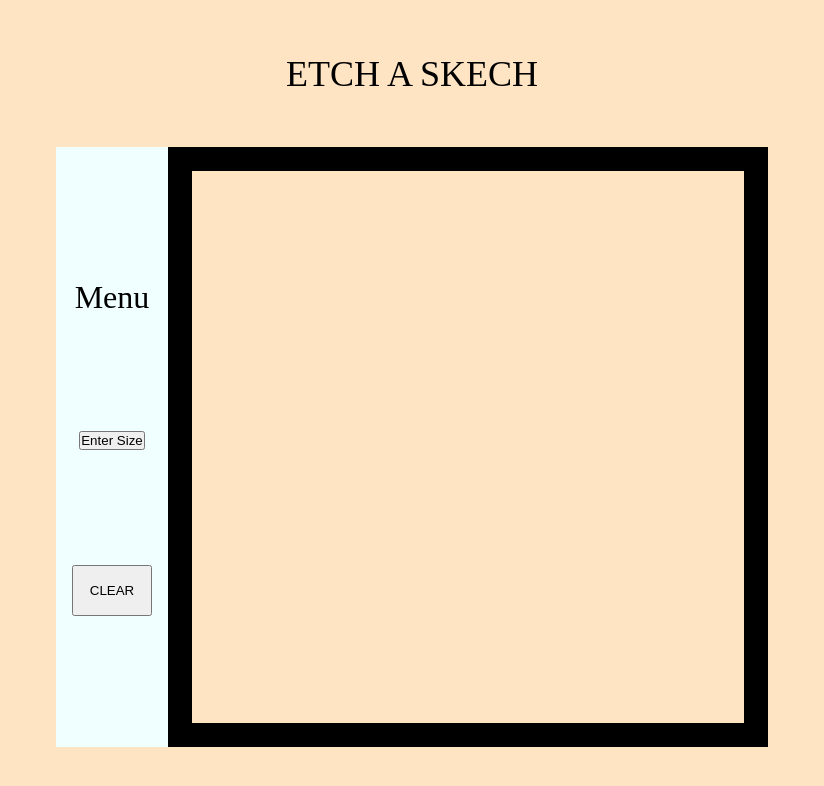
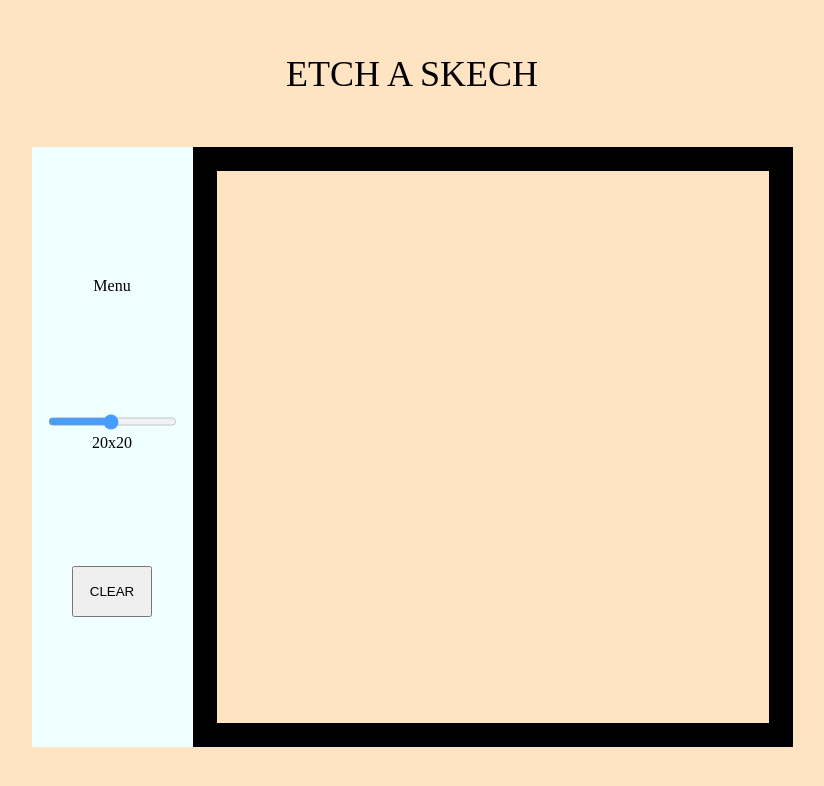
Before and after one commit to ErdemSusam23/Etch-a-Sketch, a plain HTML site: page index.html in a window 1280 px wide. Shown: the whole page, without its empty margins (228-1052 px from the left). Drawn offline with Linux system fonts and the light colour scheme.

Commit message:
uptade html and add slider to create canvas

```diff
--- a/index.html
+++ b/index.html
@@ -15,7 +15,20 @@
 	<body>
 		<header>ETCH A SKECH</header>
 		<div id="mid-container">
-			<div class="left-menu">Menu</div>
+			<div class="left-menu">
+				<div>Menu</div>
+				<div class="slide-Container">
+					<input
+						type="range"
+						min="1"
+						max="40"
+						value="20"
+						class="slider"
+					/>
+					<div id="demo"></div>
+				</div>
+				<button class="clear"></button>
+			</div>
 			<div class="grid-container"></div>
 		</div>
 		<script src="index.js"></script>
--- a/index.js
+++ b/index.js
@@ -1,10 +1,17 @@
 const container = document.querySelector('.grid-container');
 const menu = document.querySelector('.left-menu');
-const clearButton = document.createElement('button');
-const canvasButton = document.createElement('button');
+const clearButton = document.querySelector('.clear');
+const slider = document.querySelector('.slider');
+const output = document.getElementById('demo');
 let cell = document.createElement('div');
 
-canvasButton.innerText = 'Enter Size';
+checkMouse();
+
+output.innerHTML = slider.value + 'x' + slider.value;
+slider.onchange = function () {
+	output.innerHTML = this.value;
+	createCanvas(this.value);
+};
 
 clearButton.classList.add('clear');
 clearButton.innerText = 'CLEAR';
@@ -15,15 +22,6 @@ menu.appendChild(clearButton);
 let mouseDown = false;
 let canvasSize;
 
-checkMouse();
-
-canvasButton.addEventListener('click', function () {
-	container.innerHTML = '';
-	canvasSize = parseInt(prompt('Enter The Size of Canvas'));
-	checkCanvasSize(canvasSize);
-	console.log(typeof canvasSize);
-});
-
 clearButton.addEventListener('click', function () {
 	container.innerHTML = '';
 });
@@ -31,6 +29,7 @@ clearButton.addEventListener('click', function () {
 function createCanvas(numDivs) {
 	container.style.setProperty('--grid-column', numDivs);
 	container.style.setProperty('--grid-row', numDivs);
+	container.innerHTML = '';
 	for (let index = 0; index < numDivs * numDivs; index++) {
 		let cell = document.createElement('div');
 		cell.addEventListener('mouseover', function () {
@@ -50,13 +49,3 @@ function checkMouse() {
 	container.onmousedown = () => (mouseDown = true);
 	container.onmouseup = () => (mouseDown = false);
 }
-
-function checkCanvasSize(size) {
-	if (size > 100) {
-		canvasSize = parseInt(
-			prompt('Size cannot be bigger than 100 please enter again')
-		);
-	} else {
-		createCanvas(canvasSize);
-	}
-}
--- a/style.css
+++ b/style.css
@@ -39,7 +39,6 @@ header {
 	flex-shrink: 3;
 	padding: 16px;
 	margin: 0px;
-	font-size: 32px;
 	background-color: azure;
 }
 .grid-container {
@@ -62,6 +61,25 @@ header {
 	text-align: center;
 }
 
+.slide-Container {
+	width: 100%;
+	display: flex;
+	flex-direction: column;
+	align-items: center;
+	justify-content: center;
+}
+
+.slider {
+	--webkit-appearance: none;
+	width: 100%;
+	height: 25px;
+	background: #d3d3d3;
+	outline: none;
+	opacity: 0.7;
+	-webkit-transition: 0.2s;
+	transition: opacity 0.2s;
+}
+
 .clear {
 	margin: 0px;
 	padding: 16px;
```
